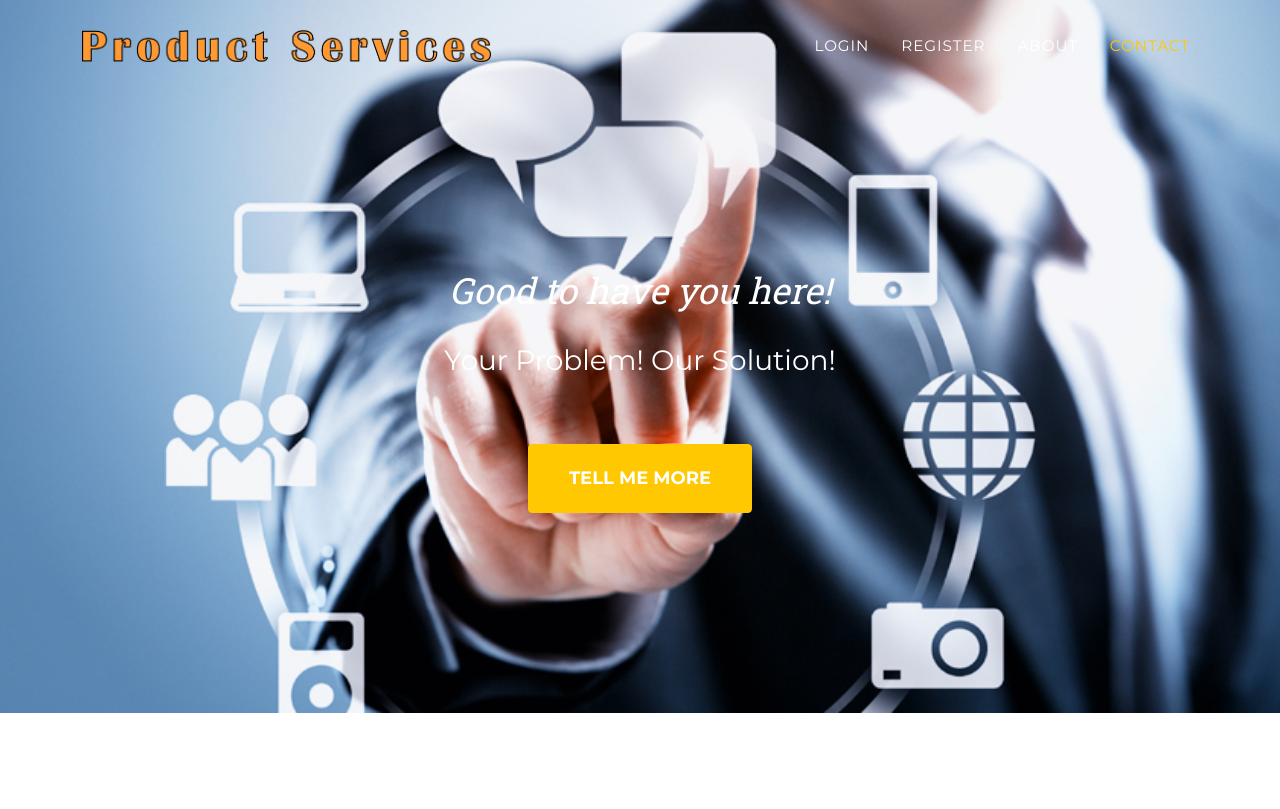
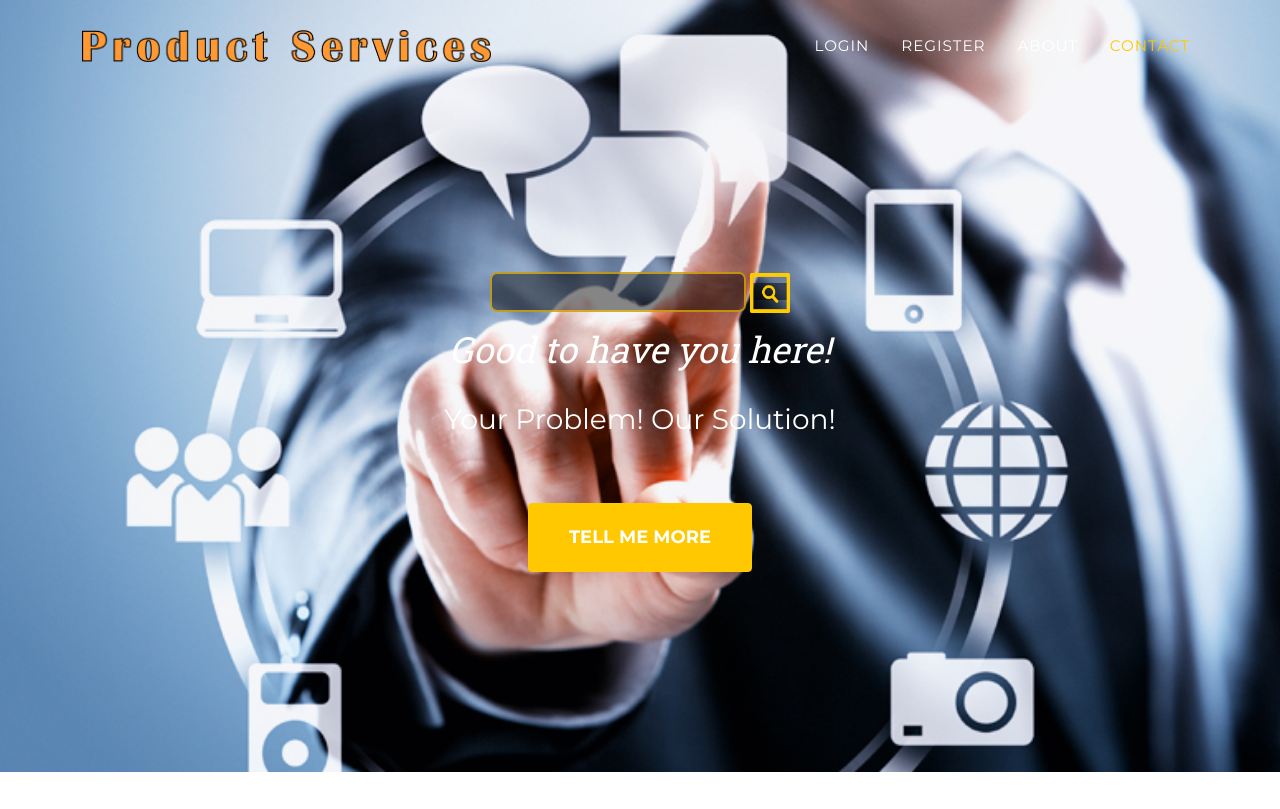
Before and after one commit to felsymartin/Product_Services, a Django app: page / in a window 1280 px wide. Shown: the top 809 px of the page. Run offline with Django 4.2, Linux system fonts and the light colour scheme; some libraries are stand-ins or nearby versions.

Commit message:
Search : added a url in home app, wrote a function for search including Json command in views.py, included a form (name 'searchform') for search bar ; wrote corresponding Jscript (below). Inorder to filter the product according to search ; in views.py the home function was modified

```diff
--- a/Product_Services/home/urls.py
+++ b/Product_Services/home/urls.py
@@ -4,5 +4,6 @@ from .feed import LatestPostFeed
 
 urlpatterns=[
     path('',views.home,name='home'),
-    path('feed/', LatestPostFeed(), name='productupdationfeed')
+    path('feed/', LatestPostFeed(), name='productupdationfeed'),
+    path('complete/', views.search, name='inputautocomplete')
 ]
--- a/Product_Services/home/views.py
+++ b/Product_Services/home/views.py
@@ -1,14 +1,31 @@
 from django.shortcuts import render
-from django.http import HttpResponse
+from django.http import HttpResponse, JsonResponse
 from .models import product
-
-
+from django.db.models.query_utils import Q
 
 # Create your views here.
+def home(request):
+    if request.method == 'POST':
+        value = request.POST['search']
+        proli = product.objects.filter(name__istartswith  = value)
+        return render (request, 'index.html', {'Pro': proli} )
+    else:
 
-prolist = product.objects.all()
+        prolist = product.objects.all()
+        return render (request,'index.html', {'Pro':prolist})
 
+# Function for search autocomplete
+def search(request):
+    prolist = product.objects.all()
 
+    if 'term' in request.GET:
+        name = request.GET['term']
+        print(name)
+        numlist = []
+        objlist = product.objects.filter(Q(name__istartswith = name))
+        for i in objlist:
+            numlist.append(i.name)
 
-def home(request):
+        return JsonResponse (numlist, safe = False)
+
     return render (request,'index.html', {'Pro':prolist})
--- a/Product_Services/templates/index.html
+++ b/Product_Services/templates/index.html
@@ -5,6 +5,10 @@
 {% static "assets/img/portfolio/" as imgurl %}
 <html lang="en">
     <head>
+
+        <link rel="stylesheet" href="https://cdnjs.cloudflare.com/ajax/libs/jqueryui/1.12.1/themes/smoothness/jquery-ui.css">
+
+
         <meta charset="utf-8" />
         <meta name="viewport" content="width=device-width, initial-scale=1, shrink-to-fit=no" />
         <meta name="description" content="" />
@@ -19,12 +23,27 @@
         <link href="https://fonts.googleapis.com/css?family=Roboto+Slab:400,100,300,700" rel="stylesheet" type="text/css" />
         <!-- Core theme CSS (includes Bootstrap)-->
         <link href="{% static 'css/styles.css' %}" rel="stylesheet" />
+
         <style>
             #offer{
                 background-color: rgba(255, 196, 0, 0.645);
                 position:relative;
                 top: 0px;
                 text-align: center;
+            }
+            #complete{
+                border: 2px solid rgba(255, 196, 0, 0.645);
+                border-radius: 7px;
+                width: 20%;
+                height: 40px;
+                background-color: rgba(0, 0, 0, 0.46);
+                color: white;
+                padding: 3px;
+
+            }
+            .searchimg{
+                height: 40px;
+                width: 40px;
             }
         </style>
     </head>
@@ -51,11 +70,25 @@
 
 
                     </ul>
+
                 </div>
+
             </div>
+
         </nav>
         <!-- Masthead-->
         <header class="masthead">
+            <div>
+                <form name="searchform" action="" method="post">
+                    {% csrf_token %}
+                    <input name="search" id="complete" type="text" >
+                    <a style="background-color: rgba(0, 0, 0, 0.50) ;" onclick="document.searchform.submit()">
+                        <img class="searchimg" src="{% static 'search/searchiconnew.png' %}" alt="">
+                    </a>
+
+                </form>
+            </div>
+            <br>
             <div class="container">
                 <div class="masthead-subheading">Good to have you here!</div>
                 <div class="masthead-heading" style="font-size: 1.75rem;">Your Problem! Our Solution!</div>
@@ -351,6 +384,7 @@
                     </div>
                 </div>
             </div>
+
         </footer>
         <!-- Portfolio Modals-->
         <!-- Portfolio item 1 modal popup-->
@@ -364,5 +398,17 @@
         <!-- * * Activate your form at https://startbootstrap.com/solution/contact-forms * *-->
         <!-- * * * * * * * * * * * * * * * * * * * * * * * * * * * * * * * * * * * * * * * *-->
         <script src="https://cdn.startbootstrap.com/sb-forms-latest.js"></script>
+        <script src="https://cdnjs.cloudflare.com/ajax/libs/jquery/3.3.1/jquery.js"></script>
+        <script src="https://cdnjs.cloudflare.com/ajax/libs/jqueryui/1.12.1/jquery-ui.js"></script>
+        <!-- <script src="http://ajax.googleapis.com/ajax/libs/jquey/1.5/jquery.min.js"></script> -->
+        <script>
+            $( function(){
+                $("#complete").autocomplete({
+                    source:"{% url 'inputautocomplete' %}"
+                });
+            });
+        </script>
+
+
     </body>
 </html>
```
Also changed, not shown: Product_Services/Product_Services/urls.py (line endings or trailing spaces), Product_Services/static/search/searchicon.png (added), Product_Services/static/search/searchiconnew.png (added).
